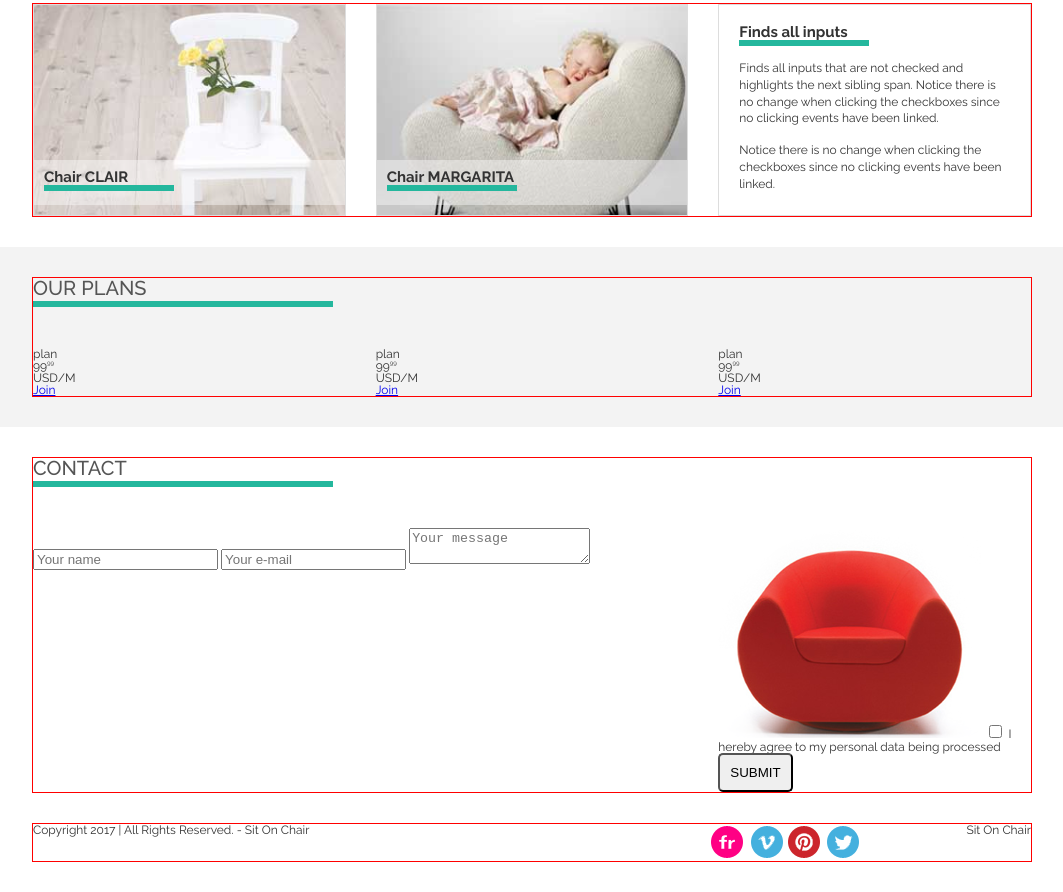
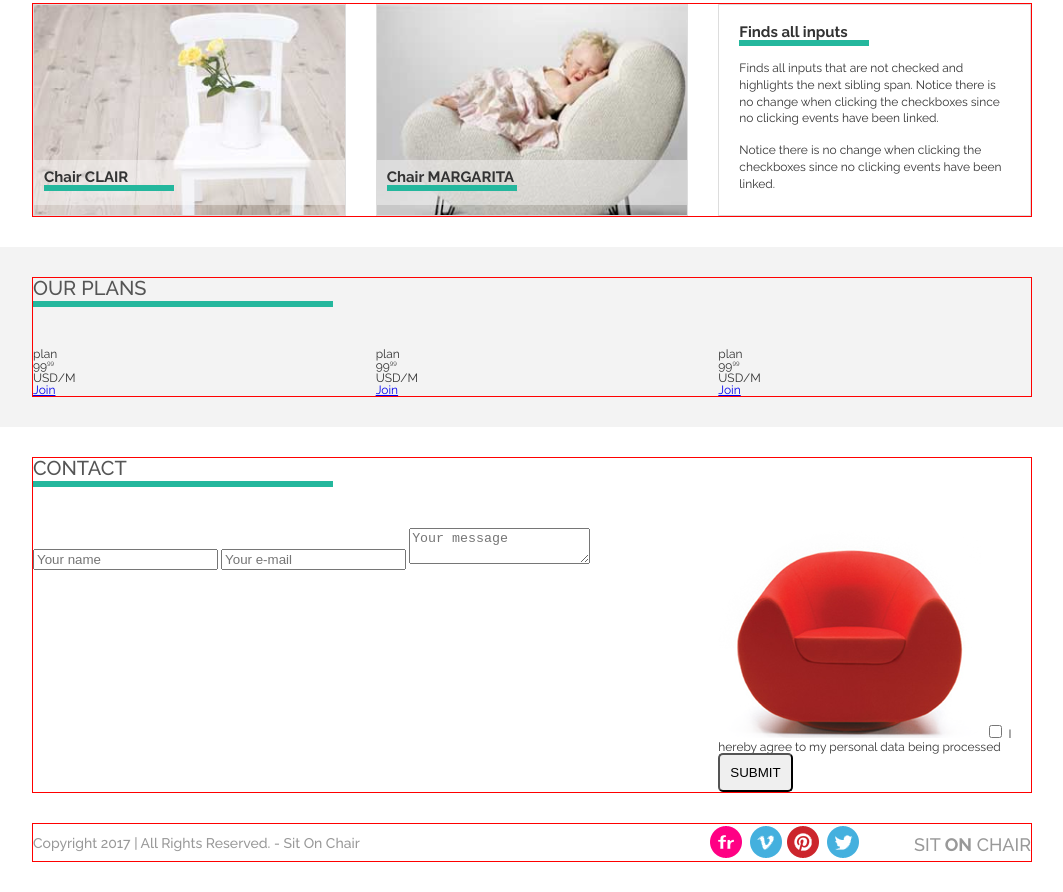
Before and after one commit to mlmmn/Sit-on-Chair, a plain HTML site: page index.html in a window 1280 px wide. Shown: the part 509-1401 px from the top of the page, without its empty margins (108-1171 px from the left). Drawn offline with Linux system fonts and the light colour scheme.

Commit message:
start styling site footer

```diff
--- a/index.html
+++ b/index.html
@@ -147,17 +147,19 @@
   <footer class="site-footer">
     <div class="container">
       <div class="row">
-        <div class="col--6">
+        <div class="col--6 text--semibold site-footer--padded-col">
           Copyright 2017 | All Rights Reserved. - Sit On Chair
         </div>
-        <div class="col--4 text--right">
-          <img src="images/flickr.png" alt="Flickr">
-          <img src="images/vimeo.png" alt="Vimeo">
-          <img src="images/pinterest.png" alt="Pinterest">
-          <img src="images/twitter.png" alt="Twitter">
+        <div class="col--4 text--right site-footer__social">
+          <a href="#"><img src="images/flickr.png" alt="Flickr"></a>
+          <a href="#"><img src="images/vimeo.png" alt="Vimeo"></a>
+          <a href="#"><img src="images/pinterest.png" alt="Pinterest"></a>
+          <a href="#"><img src="images/twitter.png" alt="Twitter"></a>
         </div>
-        <div class="col--2 text--right">
-          Sit <b>On</b> Chair
+        <div class="col--2 site-footer--padded-col">
+          <h1 class="site-name text--right text--uppercase text--semibold">
+            Sit <span class="text--bold">On</span> Chair
+          </h1>
         </div>
       </div>
     </div>
--- a/style/style.css
+++ b/style/style.css
@@ -67,7 +67,7 @@ html {
 }
 
 body {
-  color: #333;
+  color: #333333;
   font-family: 'Raleway', sans-serif;
   font-size: 1.2rem;
 }
@@ -369,3 +369,26 @@ sup {
 /**
  * 6.1 Plans
  */
+
+
+/**
+ * XX Footer
+ */
+.site-footer {
+  color: #999999;
+  font-size: 1.4rem;
+}
+
+.site-footer--padded-col {
+  /*padding-bottom: 1.2rem;*/
+  padding-top: 1.2rem;
+}
+
+.site-footer__social img {
+  display: inline-block;
+}
+
+.site-footer .site-name {
+  font-size: 1.8rem;
+  margin: 0;
+}
```
